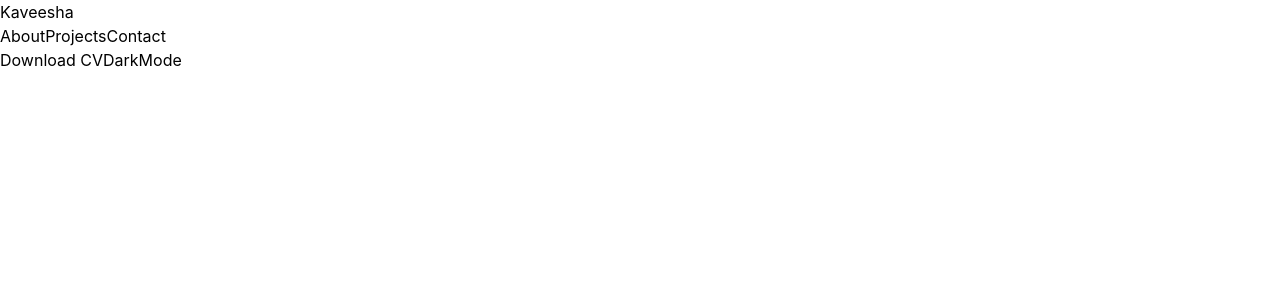
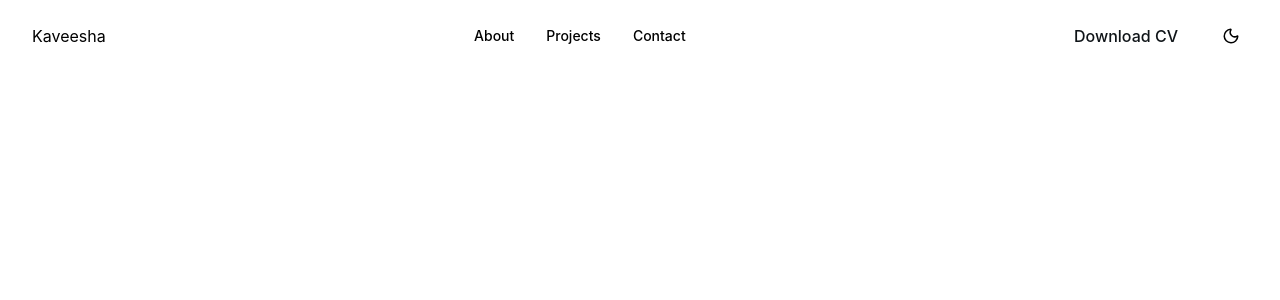
Before and after one commit to Kavii27/My-Portfolio, a React (Vite) app: page / in a window 1280 px wide. Shown: the top 300 px of the page. Built offline with nearby package versions, Linux system fonts and the light colour scheme.

Commit message:
update nav bar

```diff
--- a/src/layout/Navbar.jsx
+++ b/src/layout/Navbar.jsx
@@ -1,3 +1,6 @@
+import {Sun , Moon} from "lucide-react";
+import { useState , useEffect} from "react";
+
 const navLinks = [
     {href: "#about", label: "About"},
     {href: "#projects", label: "Projects"},
@@ -5,26 +8,55 @@ const navLinks = [
 ]
 
 export const Navbar = () => {
+    const [darkMode, setDarkMode] = useState(() => {
+        return localStorage.getItem("theme") === "dark";
+    });
+
+    useEffect(() =>{
+        const root = document.documentElement;
+
+        if(darkMode){
+            root.classList.add("dark");
+            localStorage.setItem("theme", "dark")
+        }else {
+            root.classList.remove("dark");
+            localStorage.setItem("theme", "light")
+        }
+    }, [darkMode])
+
+    const toggleDarkMode = () => {
+        setDarkMode(prev => !prev);
+
+        {/*document.documentElement.classList.toggle("dark"); */}
+    }
+
     const handleCvDownload = () => {
 
     }
 
     return(
-       <header>
-            <nav>
+       <header className="fixed top-0 left-0 w-full z-50 bg-[var(--color-surface)]">
+            <nav className="flex items-center justify-between px-8 py-4">
                 <a href="#">Kaveesha</a>
                 {/* Desktop Nav */}
-                <div>
-                    <div>
-                        {navLinks.map((link, index) => (
-                            <a href={link.href} key={index}>{link.label}</a>
-                        ))}
-                    </div>
+                <div className="flex gap-8">
+                    {navLinks.map((link, index) => (
+                        <a href={link.href} key={index} className="text-[var(--color-text-muted)] text-sm font-medium transition-colors duration-300 hover:text-[var(--color-sage-1)]">{link.label}</a>
+                    ))}
                 </div>
 
-                <div>
-                    <button onClick={handleCvDownload}>Download CV</button>
-                    <button>DarkMode</button>
+
+                <div className="flex items-center gap-4">
+                    <button
+                    onClick={handleCvDownload}
+                    className="px-5 py-2 font-medium rounded-full bg-[var(--color-sage-1)] text-[var(--color-background)] hover:bg-[var(--color-gold-1)] transition-colors duration-300">
+                    Download CV</button>
+
+                    <button
+                    onClick={toggleDarkMode}
+                    className="p-2 rounded-full text-[var(--color-text-muted)] hover:text-[var(--color-sage-1)] transition-colors duration-300">
+                        {darkMode? <Sun size={18} /> : <Moon size={18}/>}
+                    </button>
                 </div>
 
                 {/* Mobile Menu Button */}
```
